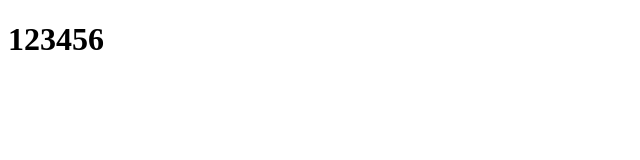
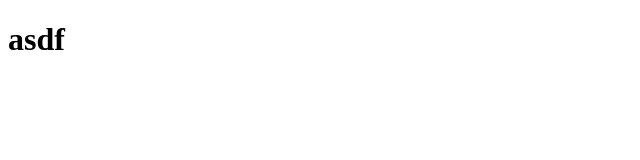
Before and after one commit to SerhiiLiesnitsa/tezt, a plain HTML site: page index.html in a window 1280 px wide. Shown: the whole page, without its empty margins (0-640 px from the left). Drawn offline with Linux system fonts and the light colour scheme.

Commit message:
change on 123456 to asdf

```diff
--- a/index.html
+++ b/index.html
@@ -10,7 +10,7 @@
 <body>
 
     <head>
-        <h1> 123456 </h1>
+        <h1> asdf </h1>
     </head>
 </body>
 
```
